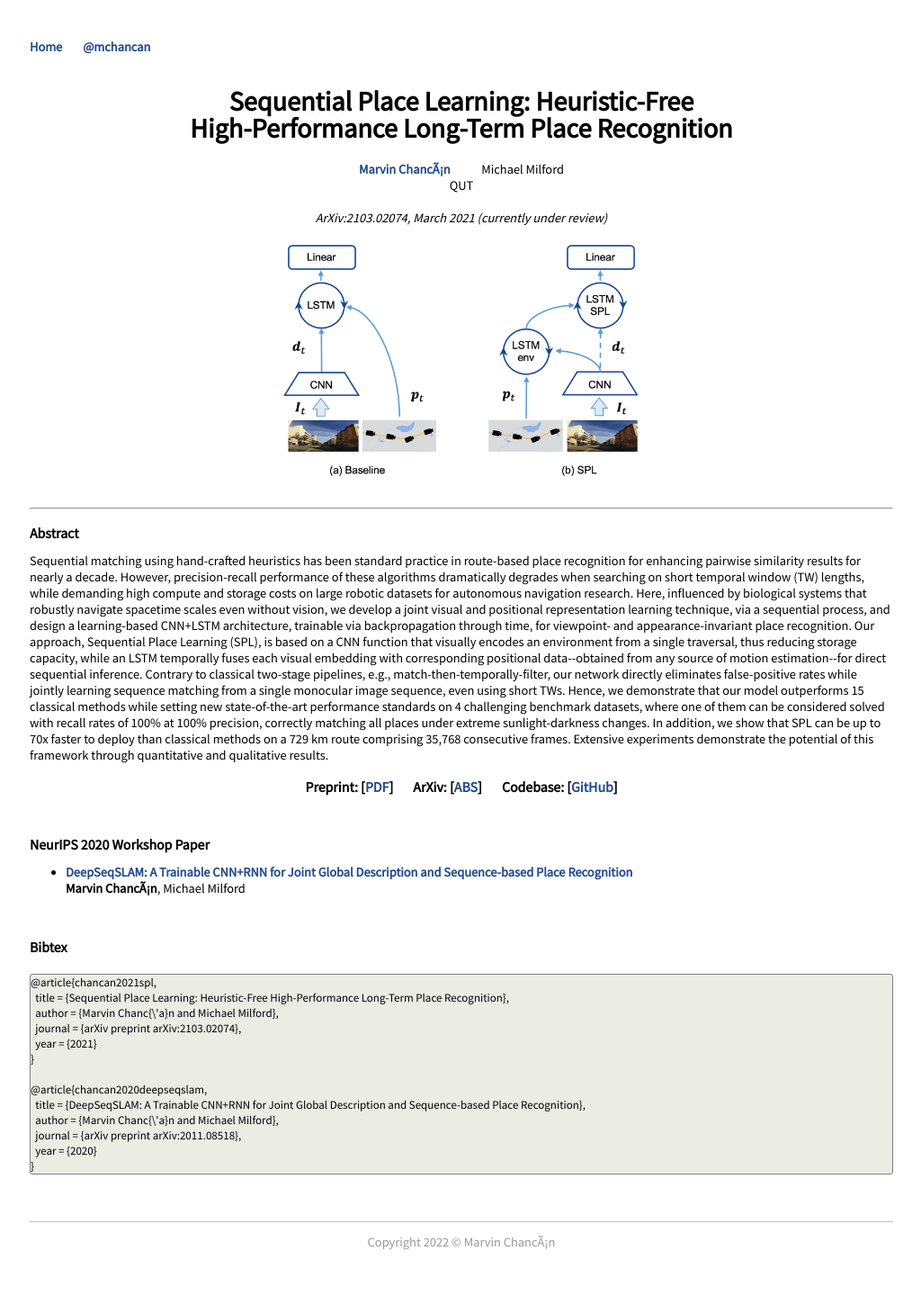
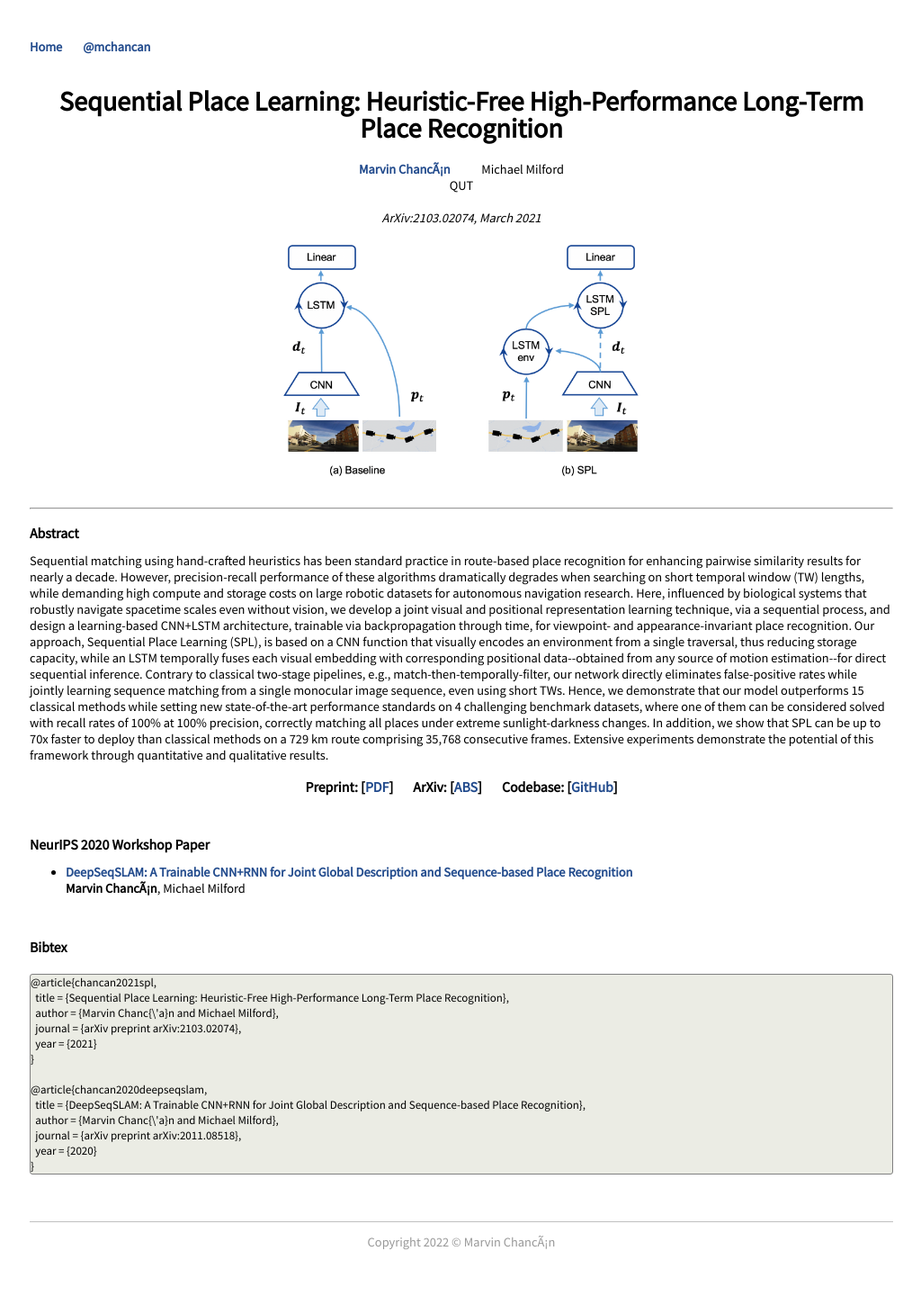
Before and after one commit to mchancan/mchancan.github.io, a Jekyll site: the page built from spl/index.html, in a window 1280 px wide. Shown: the whole page at 90% size, without its empty margins (127-1151 px from the left). Built offline with Jekyll 4.4.1, drawn with Linux system fonts in a browser that asks for light colours; comment, search, counter and statistics services are not loaded; a style sheet for code colours, icons or effects is not loaded.

Commit message:
Update index.html

```diff
--- a/spl/index.html
+++ b/spl/index.html
@@ -1,6 +1,6 @@
 ---
 layout: default
-title: "Sequential Place Learning: Heuristic-Free<br>High-Performance Long-Term Place Recognition"
+title: "Sequential Place Learning: Heuristic-Free High-Performance Long-Term Place Recognition"
 ---
 <center><h1>{{ page.title }}</h1></center>
 
@@ -9,7 +9,7 @@ title: "Sequential Place Learning: Heuristic-Free<br>High-Performance Long-Term
 		<nobr><a href="https://mchancan.github.io"><b>Marvin Chancán</b></a> </nobr> &emsp;&emsp; <nobr>Michael Milford</nobr><br>
 		<nobr>QUT</nobr><br>
 		<br>
-		<em>ArXiv:2103.02074, March 2021 (currently under review)</em><br>
+		<em>ArXiv:2103.02074, March 2021</em><br>
 		<br>
 		<img style="vertical-align:middle" src="baselines.png"  width="45%" height="inherit"/>
 	</center>
```
